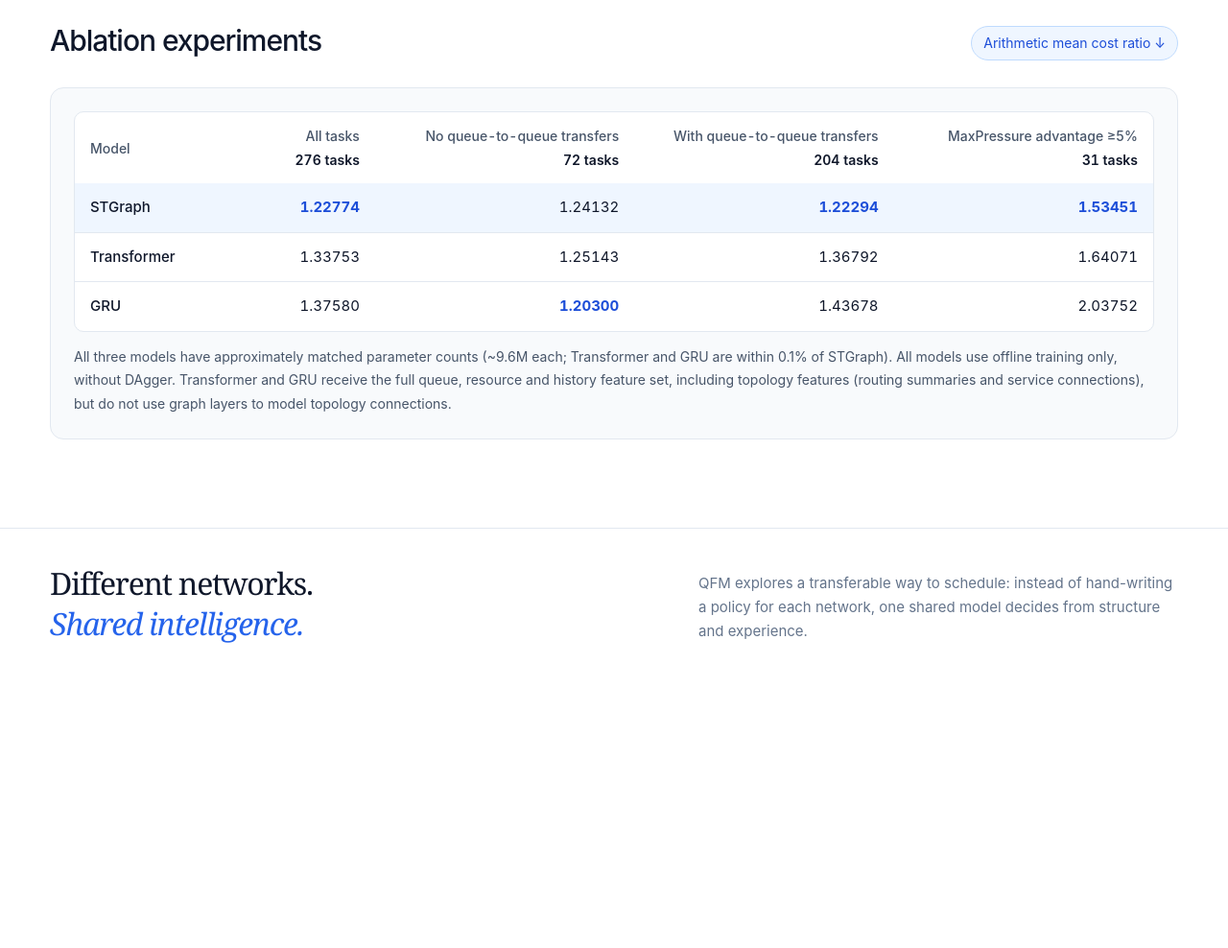
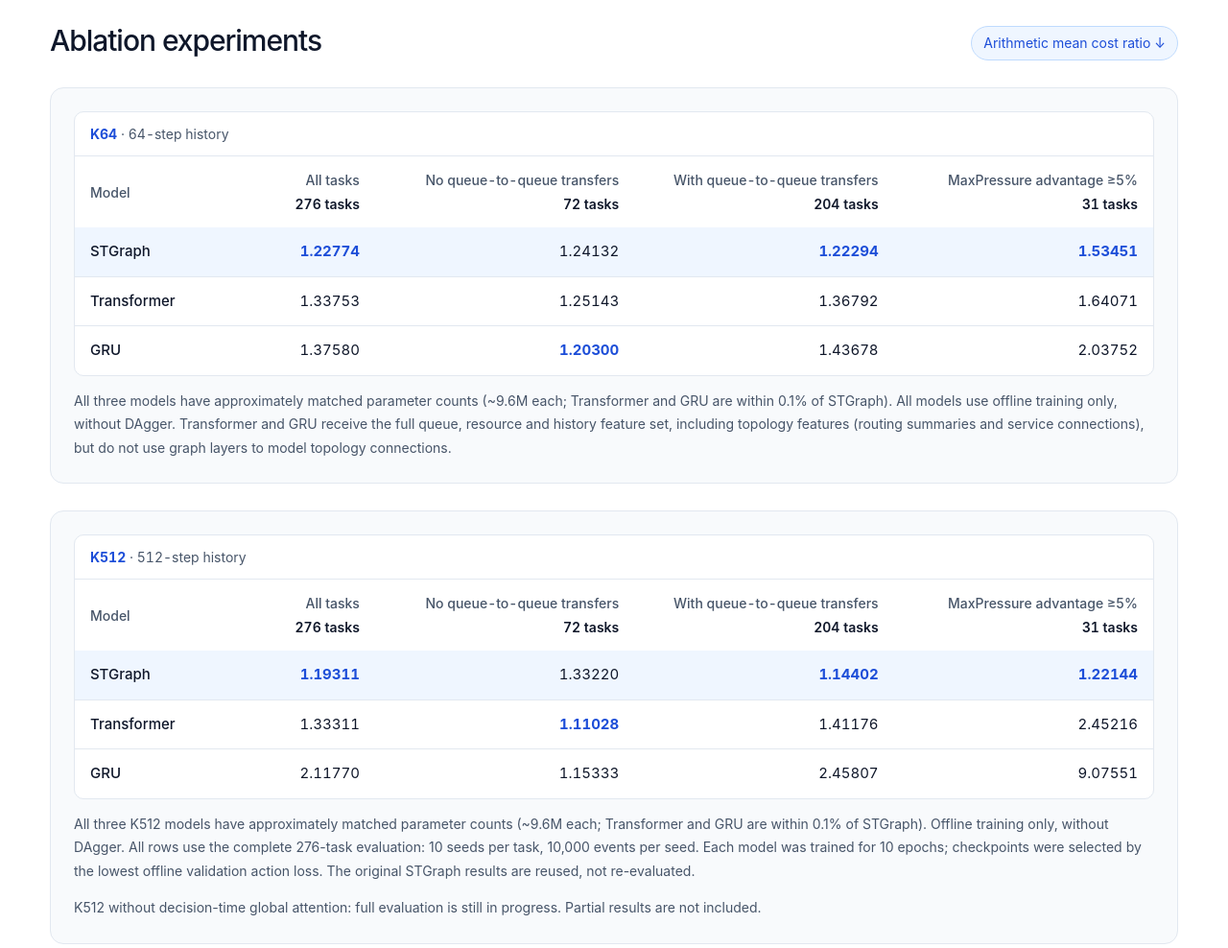
Before and after one commit to ck666600/QFM, a plain HTML site: page index.html in a window 1280 px wide. Shown: the part 8880-9868 px from the top of the page at 96% size. Before the commit the page ends 9578 px from the top, so only its background shows below. Drawn offline with Linux system fonts and the light colour scheme.

Commit message:
Add K512 ablation results alongside preserved K64 results

```diff
--- a/index.html
+++ b/index.html
@@ -191,7 +191,8 @@ body{font-size:var(--text-body);line-height:1.7}
 <div class="section-head"><h2 id="ablation-section-title">Ablation experiments</h2><span class="ablation-direction">Arithmetic mean cost ratio ↓</span></div>
 <article class="ablation-card" id="simple-model-comparison" aria-labelledby="ablation-section-title">
 <div class="ablation-table-scroll" role="region" tabindex="0" aria-label="Arithmetic mean cost ratios across four task groups; scroll horizontally on small screens">
-<table class="ablation-table" data-metric="arithmetic_mean_task_cost_ratio" aria-label="Ablation experiments: arithmetic mean cost ratio, lower is better">
+<table class="ablation-table" data-context="64" data-metric="arithmetic_mean_task_cost_ratio" aria-label="K64 ablation experiments: arithmetic mean cost ratio, lower is better">
+<caption><strong>K64</strong> · 64-step history</caption>
 <thead><tr><th scope="col">Model</th><th scope="col" data-group="all">All tasks<span>276 tasks</span></th><th scope="col" data-group="routing_none">No queue-to-queue transfers<span>72 tasks</span></th><th scope="col" data-group="routing_any">With queue-to-queue transfers<span>204 tasks</span></th><th scope="col" data-group="mp_adv5">MaxPressure advantage ≥5%<span>31 tasks</span></th></tr></thead>
 <tbody>
 <tr class="ablation-reference" data-model="original"><th scope="row">STGraph</th><td><strong>1.22774</strong></td><td>1.24132</td><td><strong>1.22294</strong></td><td><strong>1.53451</strong></td></tr>
@@ -199,6 +200,19 @@ body{font-size:var(--text-body);line-height:1.7}
 <tr data-model="simple_rnn"><th scope="row">GRU</th><td>1.37580</td><td><strong>1.20300</strong></td><td>1.43678</td><td>2.03752</td></tr>
 </tbody></table></div>
 <p class="ablation-note">All three models have approximately matched parameter counts (~9.6M each; Transformer and GRU are within 0.1% of STGraph). All models use offline training only, without DAgger. Transformer and GRU receive the full queue, resource and history feature set, including topology features (routing summaries and service connections), but do not use graph layers to model topology connections.</p>
+</article>
+<article class="ablation-card" id="simple-model-comparison-k512" aria-labelledby="k512-comparison-caption">
+<div class="ablation-table-scroll" role="region" tabindex="0" aria-label="K512 arithmetic mean cost ratios across four task groups; scroll horizontally on small screens">
+<table class="ablation-table" data-context="512" data-metric="arithmetic_mean_task_cost_ratio" aria-label="K512 ablation experiments: arithmetic mean cost ratio, lower is better">
+<caption id="k512-comparison-caption"><strong>K512</strong> · 512-step history</caption>
+<thead><tr><th scope="col">Model</th><th scope="col" data-group="all">All tasks<span>276 tasks</span></th><th scope="col" data-group="routing_none">No queue-to-queue transfers<span>72 tasks</span></th><th scope="col" data-group="routing_any">With queue-to-queue transfers<span>204 tasks</span></th><th scope="col" data-group="mp_adv5">MaxPressure advantage ≥5%<span>31 tasks</span></th></tr></thead>
+<tbody>
+<tr class="ablation-reference" data-model="original_k512"><th scope="row">STGraph</th><td><strong>1.19311</strong></td><td>1.33220</td><td><strong>1.14402</strong></td><td><strong>1.22144</strong></td></tr>
+<tr data-model="transformer_k512_capacity_matched"><th scope="row">Transformer</th><td>1.33311</td><td><strong>1.11028</strong></td><td>1.41176</td><td>2.45216</td></tr>
+<tr data-model="gru_k512_capacity_matched"><th scope="row">GRU</th><td>2.11770</td><td>1.15333</td><td>2.45807</td><td>9.07551</td></tr>
+</tbody></table></div>
+<p class="ablation-note">All three K512 models have approximately matched parameter counts (~9.6M each; Transformer and GRU are within 0.1% of STGraph). Offline training only, without DAgger. All rows use the complete 276-task evaluation: 10 seeds per task, 10,000 events per seed. Each model was trained for 10 epochs; checkpoints were selected by the lowest offline validation action loss. The original STGraph results are reused, not re-evaluated.</p>
+<p class="ablation-note">K512 without decision-time global attention: full evaluation is still in progress. Partial results are not included.</p>
 </article>
 </div></section>
 <section class="closing"><div class="wrap"><div class="closing-top"><h2>Different networks.<br><em>Shared intelligence.</em></h2><p>QFM explores a transferable way to schedule: instead of hand-writing a policy for each network, one shared model decides from structure and experience.</p></div></div></section>
```
